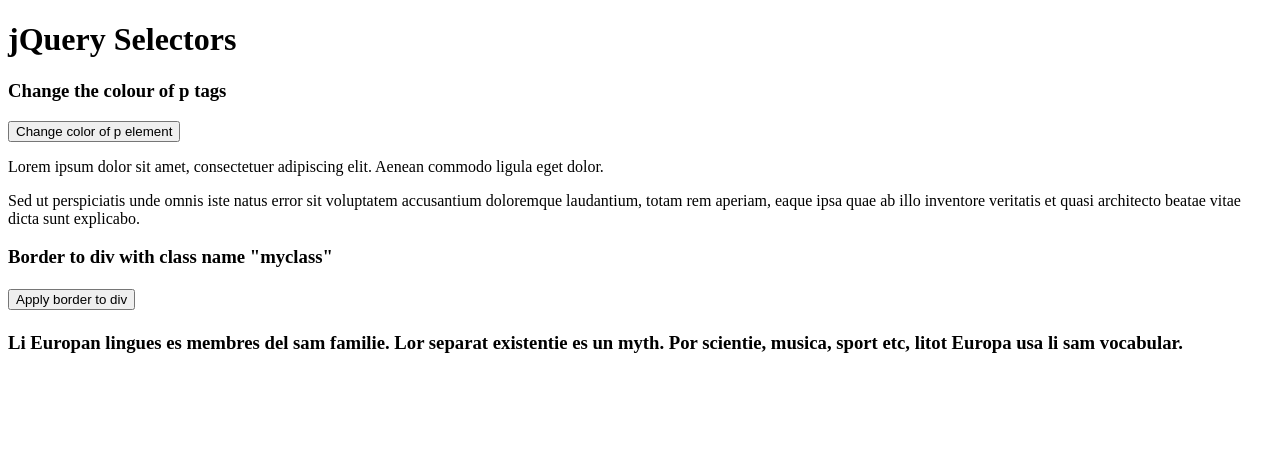
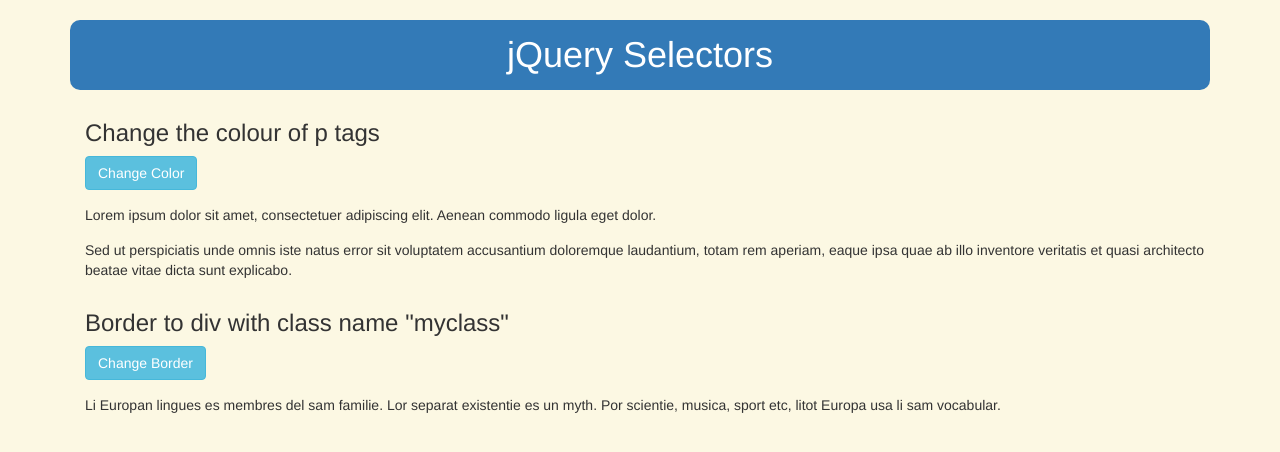
Before and after one commit to mankarpooja33/jquery-example, a plain HTML site: page demo-selectors/jQueryselectors/index.html in a window 1280 px wide. Drawn offline with nearby package versions, Linux system fonts and the light colour scheme.

Commit message:
Updated css for selectors

```diff
--- a/demo-selectors/jQueryselectors/index.html
+++ b/demo-selectors/jQueryselectors/index.html
@@ -3,26 +3,28 @@
   <head>
     <meta http-equiv="Content-Type" content="text/html; charset=utf-8" />
 	<script src="https://ajax.googleapis.com/ajax/libs/jquery/3.1.1/jquery.min.js"></script>
+	<link rel="stylesheet" href="https://maxcdn.bootstrapcdn.com/bootstrap/3.3.7/css/bootstrap.min.css" integrity="sha384-BVYiiSIFeK1dGmJRAkycuHAHRg32OmUcww7on3RYdg4Va+PmSTsz/K68vbdEjh4u" crossorigin="anonymous">
+	<link rel="stylesheet" href="main.css">
     <title>jQuery Selectors</title>
   </head>
 
-  <body>
-    <h1>jQuery Selectors</h1>
-	<div>
+  <body class="bg-warning">
+    <div class="container">
+    <h1 class="text-center bg-primary">jQuery Selectors</h1>
+	<div class="container change-color">
 	  <h3>Change the colour of p tags</h3>
-	  <button id="mybuttonone">Change color of p element</button>
+	  <button type="button" class="btn btn-info" id="mybuttonone">Change Color</button>
 	  <p>Lorem ipsum dolor sit amet, consectetuer adipiscing elit. Aenean commodo ligula eget dolor.</p>
 	  <p>Sed ut perspiciatis unde omnis iste natus error sit voluptatem accusantium doloremque laudantium,
 	  totam rem aperiam, eaque ipsa quae ab illo inventore veritatis et quasi architecto beatae vitae dicta sunt explicabo.</p>
 	</div>
-    <div>
-	  <h3>Border to div with class name "myclass"<h3>
-	  <div>
-	    <button id="mybuttontwo">Apply border to div</button><br><br>
-	    <span class="myclass">Li Europan lingues es membres del sam familie. Lor separat existentie es un myth.
-		Por scientie, musica, sport etc, litot Europa usa li sam vocabular.</span>
-	  </div>
+    <div class="container">
+	  <h3>Border to div with class name "myclass"</h3>
+	    <button type="button" class="btn btn-info" id="mybuttontwo">Change Border</button>
+	    <p class="myclass">Li Europan lingues es membres del sam familie. Lor separat existentie es un myth.
+		Por scientie, musica, sport etc, litot Europa usa li sam vocabular.</p>
     </div>
+	</div>
   </body>
   <script src="main.js"></script>
 </html>
--- /dev/null
+++ b/demo-selectors/jQueryselectors/main.css
@@ -0,0 +1,8 @@
+h1 {
+  padding: 15px;
+  border-radius: 10px;
+}
+
+.myclass, p {
+  margin-top: 15px;
+}
--- a/demo-selectors/jQueryselectors/main.js
+++ b/demo-selectors/jQueryselectors/main.js
@@ -1,6 +1,6 @@
 $(document).ready(function(){
 $("#mybuttonone").click(function() {
-  $("p").css("color","red");
+  $(".change-color p").css("color","red");
 });
 $("#mybuttontwo").click(function() {
   $(".myclass").css("border","5px solid black");
```
